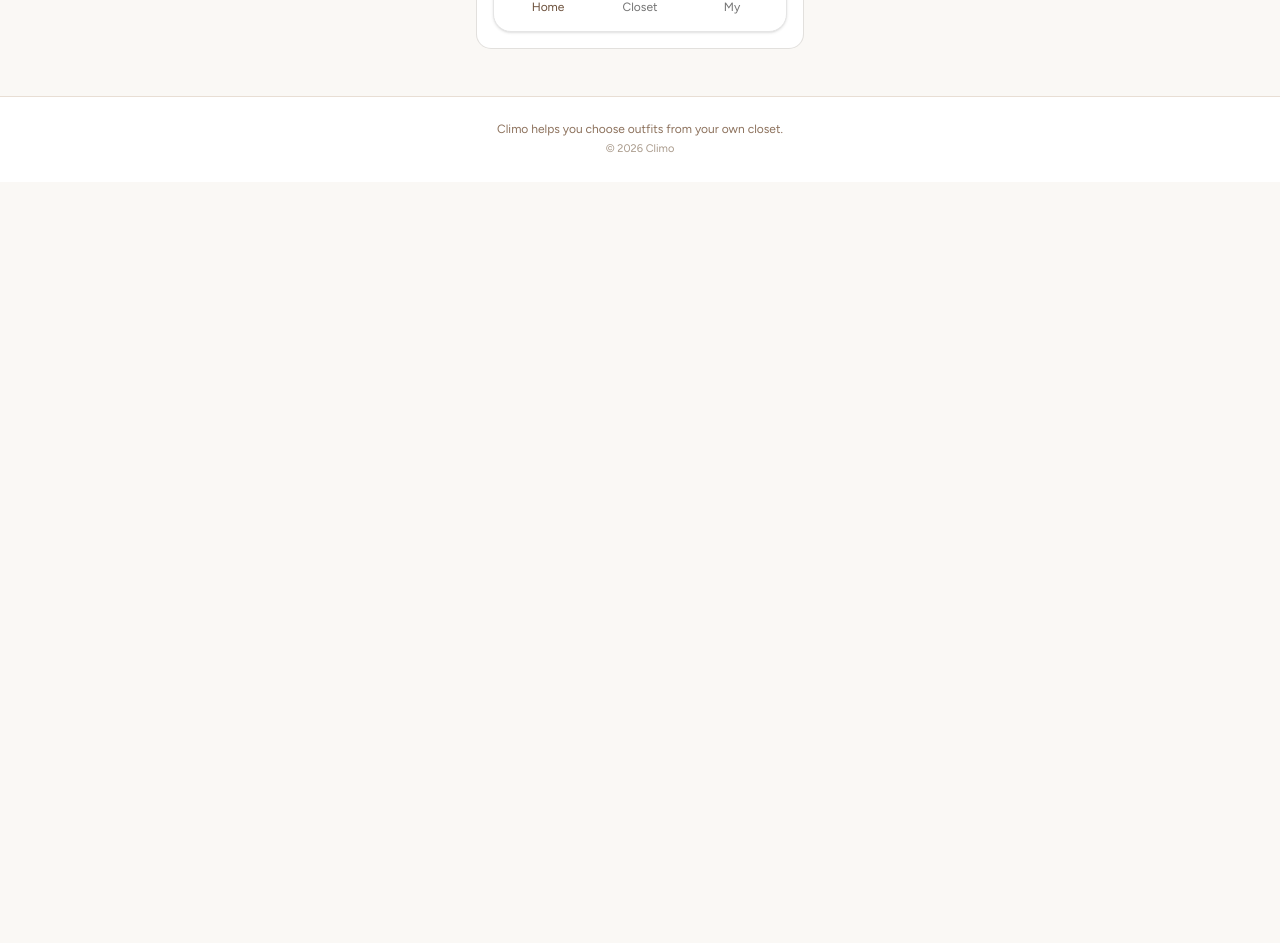
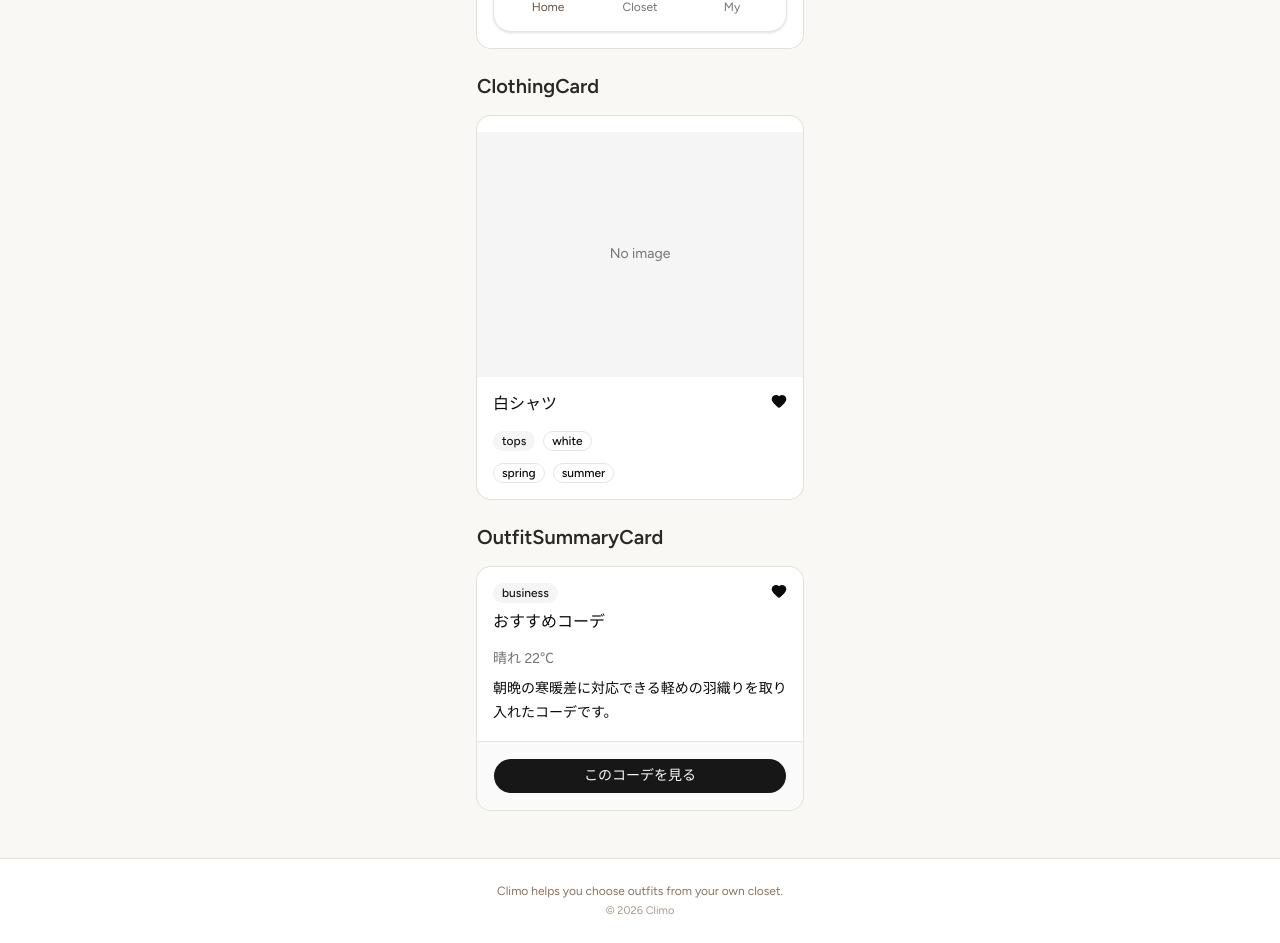
Before and after one commit to ms-engineer-bc26-01/teamB_section_9, a Next.js app in the folder frontend/: page /ui-sample in a window 1280 px wide. Shown: the part 920-1863 px from the top of the page. Before the commit the page ends 1102 px from the top, so only its background shows below. Built offline with nearby package versions, Linux system fonts and the light colour scheme.

Commit message:
feat(fe): add card examples to ui sample

```diff
--- a/frontend/src/app/ui-sample/page.tsx
+++ b/frontend/src/app/ui-sample/page.tsx
@@ -32,6 +32,9 @@ import {
   DrawerTrigger,
 } from "@/components/ui/drawer";
 import { Home, Shirt, User } from "lucide-react";
+
+import { ClothingCard } from "@/components/clothes/ClothingCard";
+import { OutfitSummaryCard } from "@/components/outfit/OutfitSummaryCard";
 
 export default function UiSamplePage() {
   return (
@@ -151,6 +154,34 @@ export default function UiSamplePage() {
             </nav>
           </CardContent>
         </Card>
+
+        <section className="space-y-4">
+          <h2 className="text-xl font-semibold">
+            ClothingCard
+          </h2>
+
+          <ClothingCard
+            name="白シャツ"
+            category="tops"
+            color="white"
+            season={["spring", "summer"]}
+            imageUrl={null}
+            isFavorite
+          />
+        </section>
+        <section className="space-y-4">
+          <h2 className="text-xl font-semibold">
+            OutfitSummaryCard
+          </h2>
+
+          <OutfitSummaryCard
+            id="sample"
+            tpo="business"
+            weatherSummary="晴れ 22℃"
+            comment="朝晩の寒暖差に対応できる軽めの羽織りを取り入れたコーデです。"
+            isFavorite
+          />
+        </section>
       </div>
     </main>
   );
--- a/frontend/src/components/clothes/ClothingCard.tsx
+++ b/frontend/src/components/clothes/ClothingCard.tsx
@@ -0,0 +1,75 @@
+import Image from "next/image";
+import { Heart } from "lucide-react";
+
+import { Badge } from "@/components/ui/badge";
+import {
+    Card,
+    CardContent,
+    CardHeader,
+    CardTitle,
+} from "@/components/ui/card";
+
+type ClothingCardProps = {
+    name: string;
+    category: string;
+    color?: string | null;
+    season: string[];
+    imageUrl?: string | null;
+    isFavorite?: boolean;
+};
+
+export function ClothingCard({
+    name,
+    category,
+    color,
+    season,
+    imageUrl,
+    isFavorite = false,
+}: ClothingCardProps) {
+    return (
+        <Card className="bg-white">
+            {imageUrl ? (
+                <div className="relative aspect-[4/3] w-full bg-muted">
+                    <Image
+                        src={imageUrl}
+                        alt={`${name}の画像`}
+                        fill
+                        className="object-cover"
+                    />
+                </div>
+            ) : (
+                <div className="flex aspect-[4/3] items-center justify-center bg-muted text-sm text-muted-foreground">
+                    No image
+                </div>
+            )}
+
+            <CardHeader>
+                <div className="flex items-start justify-between gap-3">
+                    <CardTitle>{name}</CardTitle>
+
+                    {isFavorite && (
+                        <Heart
+                            aria-label="お気に入り"
+                            className="size-4 shrink-0 fill-current"
+                        />
+                    )}
+                </div>
+            </CardHeader>
+
+            <CardContent className="space-y-3">
+                <div className="flex flex-wrap gap-2">
+                    <Badge variant="secondary">{category}</Badge>
+                    {color && <Badge variant="outline">{color}</Badge>}
+                </div>
+
+                <div className="flex flex-wrap gap-2">
+                    {season.map((item) => (
+                        <Badge key={item} variant="outline">
+                            {item}
+                        </Badge>
+                    ))}
+                </div>
+            </CardContent>
+        </Card>
+    );
+}
--- a/frontend/src/components/outfit/OutfitSummaryCard.tsx
+++ b/frontend/src/components/outfit/OutfitSummaryCard.tsx
@@ -0,0 +1,62 @@
+import Link from "next/link";
+import { Heart } from "lucide-react";
+
+import { Badge } from "@/components/ui/badge";
+import { Button } from "@/components/ui/button";
+import {
+    Card,
+    CardContent,
+    CardFooter,
+    CardHeader,
+    CardTitle,
+} from "@/components/ui/card";
+
+type OutfitSummaryCardProps = {
+    id: string;
+    tpo: string;
+    comment?: string | null;
+    weatherSummary?: string | null;
+    isFavorite?: boolean;
+};
+
+export function OutfitSummaryCard({
+    id,
+    tpo,
+    comment,
+    weatherSummary,
+    isFavorite = false,
+}: OutfitSummaryCardProps) {
+    return (
+        <Card className="bg-white">
+            <CardHeader>
+                <div className="flex items-start justify-between gap-3">
+                    <div className="space-y-2">
+                        <Badge variant="secondary">{tpo}</Badge>
+                        <CardTitle>おすすめコーデ</CardTitle>
+                    </div>
+
+                    {isFavorite && (
+                        <Heart
+                            aria-label="お気に入り"
+                            className="size-4 shrink-0 fill-current"
+                        />
+                    )}
+                </div>
+            </CardHeader>
+
+            <CardContent className="space-y-2">
+                {weatherSummary && (
+                    <p className="text-sm text-muted-foreground">{weatherSummary}</p>
+                )}
+
+                {comment && <p className="text-sm leading-6">{comment}</p>}
+            </CardContent>
+
+            <CardFooter>
+                <Button asChild className="w-full">
+                    <Link href={`/outfits/${id}`}>このコーデを見る</Link>
+                </Button>
+            </CardFooter>
+        </Card>
+    );
+}
```
